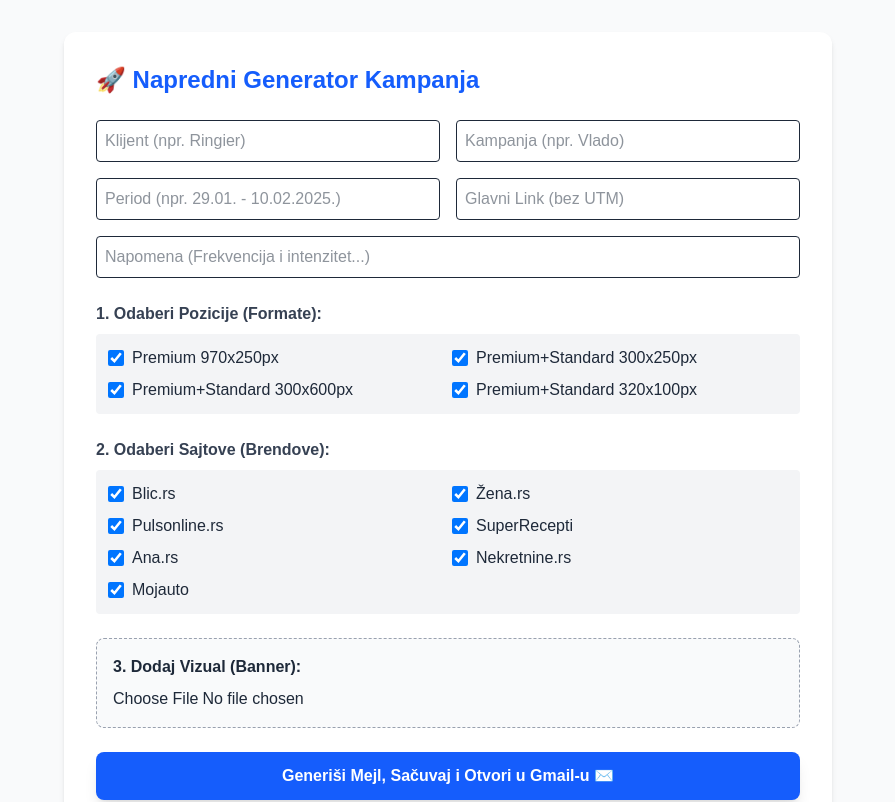
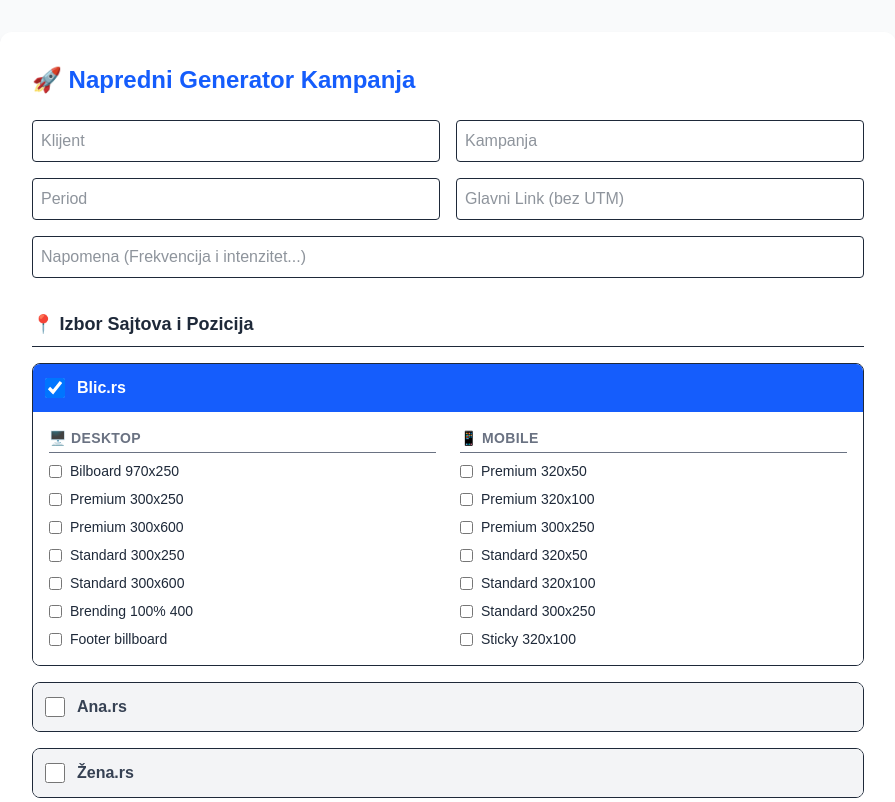
Before and after one commit to Developeralko/generator-kampanja, a Next.js app: page / in a window 1280 px wide. Shown: the top 802 px of the page, without its empty margins (192-1087 px from the left). Built offline with nearby package versions, Linux system fonts and the light colour scheme; no server answers; the database is empty.

Commit message:
Dodata hijerarhija sajtova i spajanje premium i standard

```diff
--- a/src/app/page.tsx
+++ b/src/app/page.tsx
@@ -9,104 +9,192 @@
 export default function Home() {
   const [podaci, setPodaci] = useState({ klijent: '', kampanja: '', period: '', napomena: '', link: '' });
 
-  // Pozicije / Formati sa mogućnošću štikliranja
-  const [formati, setFormati] = useState([
-    { ime: 'Premium 970x250px', izabran: true },
-    { ime: 'Premium+Standard 300x250px', izabran: true },
-    { ime: 'Premium+Standard 300x600px', izabran: true },
-    { ime: 'Premium+Standard 320x100px', izabran: true }
-  ]);
-
-  // Sajtovi / Brendovi sa mogućnošću štikliranja
+  // Nova, napredna struktura sajtova sa odvojenim Desktop i Mobile banerima
   const [sajtovi, setSajtovi] = useState([
-    { ime: 'Blic.rs', utm: '', izabran: true },
-    { ime: 'Žena.rs', utm: 'zena.rs', izabran: true },
-    { ime: 'Pulsonline.rs', utm: 'pulsonline.rs', izabran: true },
-    { ime: 'SuperRecepti', utm: 'superrecepti', izabran: true },
-    { ime: 'Ana.rs', utm: 'ana.rs', izabran: true },
-    { ime: 'Nekretnine.rs', utm: 'nekretnine.rs', izabran: true },
-    { ime: 'Mojauto', utm: 'mojauto', izabran: true }
+    {
+      ime: 'Blic.rs', utm: '', izabran: true,
+      desktop: [
+        { ime: 'Bilboard 970x250', izabran: false }, { ime: 'Premium 300x250', izabran: false },
+        { ime: 'Premium 300x600', izabran: false }, { ime: 'Standard 300x250', izabran: false },
+        { ime: 'Standard 300x600', izabran: false }, { ime: 'Brending 100% 400', izabran: false },
+        { ime: 'Footer billboard', izabran: false }
+      ],
+      mobile: [
+        { ime: 'Premium 320x50', izabran: false }, { ime: 'Premium 320x100', izabran: false },
+        { ime: 'Premium 300x250', izabran: false }, { ime: 'Standard 320x50', izabran: false },
+        { ime: 'Standard 320x100', izabran: false }, { ime: 'Standard 300x250', izabran: false },
+        { ime: 'Sticky 320x100', izabran: false }
+      ]
+    },
+    {
+      ime: 'Ana.rs', utm: 'ana.rs', izabran: false,
+      desktop: [
+        { ime: 'Billboard 970x250', izabran: false }, { ime: 'Premium 300x600', izabran: false },
+        { ime: 'Premium InFeed 580x280, 790x200', izabran: false }, { ime: 'Standard 300x600', izabran: false },
+        { ime: 'Standard InFeed 580x280, 790x200', izabran: false }, { ime: 'Branding 470x1080', izabran: false },
+        { ime: 'Footer Billboard 750x200', izabran: false }, { ime: 'Preroll video', izabran: false }
+      ],
+      mobile: [
+        { ime: 'Billboard 320x100', izabran: false }, { ime: 'Premium 320x100', izabran: false },
+        { ime: 'Premium 300x250', izabran: false }, { ime: 'Standard 320x100', izabran: false },
+        { ime: 'Standard 300x250', izabran: false }, { ime: 'Sticky 320x100', izabran: false }
+      ]
+    },
+    {
+      ime: 'Žena.rs', utm: 'zena.rs', izabran: false,
+      desktop: [
+        { ime: 'Premium 970x250', izabran: false }, { ime: 'Standard 300x250', izabran: false },
+        { ime: 'Standard 300x600', izabran: false }, { ime: 'Premium 300x250', izabran: false },
+        { ime: 'Premium 300x600', izabran: false }
+      ],
+      mobile: [
+        { ime: 'Premium 320x50', izabran: false }, { ime: 'Premium 320x100', izabran: false },
+        { ime: 'Premium 300x250', izabran: false }, { ime: 'Standard 320x50', izabran: false },
+        { ime: 'Standard 320x100', izabran: false }, { ime: 'P2 300x250', izabran: false },
+        { ime: 'Sticky 320x100', izabran: false }
+      ]
+    },
+    {
+      ime: 'Pulsonline.rs', utm: 'pulsonline.rs', izabran: false,
+      desktop: [
+        { ime: 'Billboard 970x250', izabran: false }, { ime: 'P1 300x250/336x280', izabran: false },
+        { ime: 'P2 300x250/336x280', izabran: false }, { ime: 'P3 300x250/336x280', izabran: false },
+        { ime: 'Footer Billboard 750x200', izabran: false }
+      ],
+      mobile: [
+        { ime: 'Billboard 320x100', izabran: false }, { ime: 'P1 300x250', izabran: false },
+        { ime: 'P2 300x250', izabran: false }, { ime: 'P3 300x250', izabran: false },
+        { ime: 'Sticky 320x100', izabran: false }
+      ]
+    },
+    {
+      ime: 'SuperRecepti', utm: 'superrecepti', izabran: false,
+      desktop: [
+        { ime: 'Premium 970x250', izabran: false }, { ime: 'Premium 300x250', izabran: false },
+        { ime: 'Premium 300x600', izabran: false }, { ime: 'Standard 300x250', izabran: false },
+        { ime: 'Standard 300x600', izabran: false }
+      ],
+      mobile: [
+        { ime: 'Premium 320x100', izabran: false }, { ime: 'Standard 300x250', izabran: false },
+        { ime: 'Premium 300x250', izabran: false }, { ime: 'Standard 320x100', izabran: false }
+      ]
+    },
+    {
+      ime: 'Nekretnine.rs', utm: 'nekretnine.rs', izabran: false,
+      desktop: [{ ime: 'Premium 970x250', izabran: false }, { ime: 'Premium 300x250', izabran: false }, { ime: 'Standard 300x250', izabran: false }],
+      mobile: [{ ime: 'Premium 320x100', izabran: false }, { ime: 'Standard 300x250', izabran: false }]
+    },
+    {
+      ime: 'Mojauto', utm: 'mojauto', izabran: false,
+      desktop: [{ ime: 'Premium 970x250', izabran: false }, { ime: 'Premium 300x250', izabran: false }, { ime: 'Standard 300x250', izabran: false }],
+      mobile: [{ ime: 'Premium 320x100', izabran: false }, { ime: 'Standard 300x250', izabran: false }]
+    }
   ]);
 
   const [gotovMejl, setGotovMejl] = useState('');
   const [slikaUrl, setSlikaUrl] = useState('');
   const [istorija, setIstorija] = useState<any[]>([]);
 
-  // Učitavanje starih kampanja pri pokretanju sajta
-  useEffect(() => {
-    ucitajIstoriju();
-    // Pokretanje čišćenja starih slika na Supabase-u pri svakom otvaranju alata
-    supabase.rpc('obrisi_stare_slike').then(() => console.log("Očišćene slike starije od 3 dana."));
-  }, []);
+  useEffect(() => { ucitajIstoriju(); }, []);
 
   const ucitajIstoriju = async () => {
-    const { data, error } = await supabase
-      .from('kampanje')
-      .select('*')
-      .order('created_at', { ascending: false });
+    const { data } = await supabase.from('kampanje').select('*').order('created_at', { ascending: false });
     if (data) setIstorija(data);
   };
 
   const handleChange = (e: any) => setPodaci({ ...podaci, [e.target.name]: e.target.value });
 
-  const handleFormatChange = (index: number) => {
-    const novi = [...formati];
+  const handleSajtToggle = (index: number) => {
+    const novi = [...sajtovi];
     novi[index].izabran = !novi[index].izabran;
-    setFormati(novi);
+    setSajtovi(novi);
   };
 
-  const handleSajtChange = (index: number) => {
+  const handleBannerToggle = (sajtIndex: number, platforma: 'desktop' | 'mobile', bannerIndex: number) => {
     const novi = [...sajtovi];
-    novi[index].izabran = !novi[index].izabran;
+    novi[sajtIndex][platforma][bannerIndex].izabran = !novi[sajtIndex][platforma][bannerIndex].izabran;
     setSajtovi(novi);
   };
 
   const handleUpload = async (e: any) => {
     const file = e.target.files[0];
     if (!file) return;
-
     const fileName = `${Date.now()}-${file.name}`;
-    // Upload u bucket 'kreative'
-    const { data, error } = await supabase.storage.from('kreative').upload(fileName, file);
-
-    if (error) {
-      alert("Greška pri uploadu: " + error.message);
-    } else {
+    const { error } = await supabase.storage.from('kreative').upload(fileName, file);
+    if (error) alert("Greška pri uploadu: " + error.message);
+    else {
       const publicUrl = supabase.storage.from('kreative').getPublicUrl(fileName).data.publicUrl;
       setSlikaUrl(publicUrl);
-      alert("Vizual uspešno sačuvan u bazu podataka!");
+      alert("Vizual je uspešno sačuvan!");
     }
+  };
+
+  // Pametna logika za spajanje "Premium" i "Standard" banera
+  const spojiBanere = (baneri: any[]) => {
+    let premiums: string[] = [];
+    let standards: string[] = [];
+    let ostali: string[] = [];
+
+    // Razdvajanje
+    baneri.forEach(b => {
+      let ime = b.ime.trim().replace(/px/g, ''); // cistimo px
+      if (ime.startsWith('Premium ')) premiums.push(ime.replace('Premium ', ''));
+      else if (ime.startsWith('Standard ')) standards.push(ime.replace('Standard ', ''));
+      else ostali.push(ime);
+    });
+
+    let kombinovano: string[] = [];
+    let preostaliPremiums: string[] = [];
+
+    // Spajanje
+    premiums.forEach(p => {
+      if (standards.includes(p)) {
+        kombinovano.push(`Premium + Standard ${p}`);
+        standards = standards.filter(s => s !== p); // Brisanje iskoriscenog standarda
+      } else {
+        preostaliPremiums.push(`Premium ${p}`);
+      }
+    });
+
+    let preostaliStandards = standards.map(s => `Standard ${s}`);
+
+    return [...kombinovano, ...preostaliPremiums, ...preostaliStandards, ...ostali].join('\n');
   };
 
   const generisiISacuvaj = async () => {
     let osnovniLink = podaci.link.trim();
     if(osnovniLink.includes('?')) osnovniLink = osnovniLink.split('?')[0];
 
-    // Uzimamo samo ŠTIKLIRANE formate
-    let aktivniFormati = formati.filter(f => f.izabran).map(f => f.ime).join('\n');
     let sajtoviText = '';
 
-    // Prolazimo samo kroz ŠTIKLIRANE sajtove
     sajtovi.filter(s => s.izabran).forEach(s => {
+      let deskIzabrani = s.desktop.filter(b => b.izabran);
+      let mobIzabrani = s.mobile.filter(b => b.izabran);
+
+      if (deskIzabrani.length === 0 && mobIzabrani.length === 0) return; // Preskoci ako nema banera
+
       let finalLink = osnovniLink;
       if(s.utm !== "") finalLink = `${osnovniLink}?utm_source=${s.utm}&utm_medium=referral&utm_campaign=${podaci.kampanja}`;
-      sajtoviText += `\n${s.ime}:\ndesktop+mobile plus app - ROS\n${aktivniFormati}\nLink: ${finalLink}\n`;
+
+      let sajtDeo = `\n${s.ime}:`;
+      if (deskIzabrani.length > 0) sajtDeo += `\nDesktop:\n${spojiBanere(deskIzabrani)}`;
+      if (mobIzabrani.length > 0) sajtDeo += `\nMobile:\n${spojiBanere(mobIzabrani)}`;
+      sajtDeo += `\nLink: ${finalLink}\n`;
+
+      sajtoviText += sajtDeo;
     });
 
     let mejl = `Drage kolege,\n\nInfo za postavku kampanje je ispod:\n\nKlijent: ${podaci.klijent}\nKampanja: ${podaci.kampanja}\nPeriod: ${podaci.period}\n\n${podaci.napomena}\n${sajtoviText}`;
-
     if (slikaUrl) mejl += `\nLink ka vizualu: ${slikaUrl}`;
 
     setGotovMejl(mejl);
 
-    // Upis u Supabase
     await supabase.from('kampanje').insert([
       { klijent: podaci.klijent, kampanja: podaci.kampanja, period: podaci.period, generisani_mejl: mejl }
     ]);
 
-    ucitajIstoriju(); // Osveži listu na dnu
+    ucitajIstoriju();
 
-    // AUTOMATSKO OTVARANJE GMAIL DRAFTA
     const naslovMejla = encodeURIComponent(`Postavka kampanje: ${podaci.klijent} - ${podaci.kampanja}`);
     const tekstMejla = encodeURIComponent(mejl);
     window.open(`https://mail.google.com/mail/?view=cm&fs=1&su=${naslovMejla}&body=${tekstMejla}`, '_blank');
@@ -114,90 +202,97 @@
 
   return (
     <main className="min-h-screen p-8 bg-gray-50 text-gray-800">
-      <div className="max-w-3xl mx-auto bg-white p-8 rounded-xl shadow-md mb-8">
+      <div className="max-w-4xl mx-auto bg-white p-8 rounded-xl shadow-md mb-8">
         <h1 className="text-2xl font-bold mb-6 text-blue-600">🚀 Napredni Generator Kampanja</h1>
 
-        {/* Unos podataka */}
         <div className="grid grid-cols-2 gap-4 mb-4">
-          <input className="border p-2 rounded w-full" name="klijent" placeholder="Klijent (npr. Ringier)" onChange={handleChange} />
-          <input className="border p-2 rounded w-full" name="kampanja" placeholder="Kampanja (npr. Vlado)" onChange={handleChange} />
-          <input className="border p-2 rounded w-full" name="period" placeholder="Period (npr. 29.01. - 10.02.2025.)" onChange={handleChange} />
+          <input className="border p-2 rounded w-full" name="klijent" placeholder="Klijent" onChange={handleChange} />
+          <input className="border p-2 rounded w-full" name="kampanja" placeholder="Kampanja" onChange={handleChange} />
+          <input className="border p-2 rounded w-full" name="period" placeholder="Period" onChange={handleChange} />
           <input className="border p-2 rounded w-full" name="link" placeholder="Glavni Link (bez UTM)" onChange={handleChange} />
         </div>
-        <input className="border p-2 rounded w-full mb-6" name="napomena" placeholder="Napomena (Frekvencija i intenzitet...)" onChange={handleChange} />
+        <input className="border p-2 rounded w-full mb-8" name="napomena" placeholder="Napomena (Frekvencija i intenzitet...)" onChange={handleChange} />
 
-        {/* Štikliranje Pozicija / Formata */}
-        <div className="mb-6">
-          <p className="font-bold mb-2 text-gray-700">1. Odaberi Pozicije (Formate):</p>
-          <div className="grid grid-cols-2 gap-2 bg-gray-100 p-3 rounded">
-            {formati.map((f, i) => (
-              <label key={i} className="flex items-center space-x-2 cursor-pointer">
-                <input type="checkbox" checked={f.izabran} onChange={() => handleFormatChange(i)} className="rounded text-blue-600 h-4 w-4" />
-                <span>{f.ime}</span>
+        <h2 className="font-bold text-lg mb-4 text-gray-800 border-b pb-2">📍 Izbor Sajtova i Pozicija</h2>
+
+        {/* Generisanje lista sajtova i banera */}
+        <div className="space-y-4 mb-8">
+          {sajtovi.map((sajt, sIndex) => (
+            <div key={sIndex} className="border rounded-lg overflow-hidden">
+              {/* Zaglavlje sajta (Check/Uncheck) */}
+              <div className={`p-3 font-bold flex items-center space-x-3 cursor-pointer ${sajt.izabran ? 'bg-blue-600 text-white' : 'bg-gray-100 text-gray-700 hover:bg-gray-200'}`} onClick={() => handleSajtToggle(sIndex)}>
+                <input type="checkbox" checked={sajt.izabran} readOnly className="w-5 h-5 cursor-pointer" />
+                <span>{sajt.ime}</span>
+              </div>
+
+              {/* Telo sa banerima (Prikazuje se samo ako je sajt štikliran) */}
+              {sajt.izabran && (
+                <div className="p-4 grid grid-cols-2 gap-6 bg-white">
+                  {/* Desktop kolona */}
+                  <div>
+                    <h3 className="font-bold text-sm text-gray-500 mb-2 uppercase tracking-wide border-b pb-1">🖥️ Desktop</h3>
+                    <div className="space-y-2">
+                      {sajt.desktop.map((baner, bIndex) => (
+                        <label key={bIndex} className="flex items-center space-x-2 cursor-pointer text-sm">
+                          <input type="checkbox" checked={baner.izabran} onChange={() => handleBannerToggle(sIndex, 'desktop', bIndex)} className="rounded text-blue-600" />
+                          <span>{baner.ime}</span>
                         </label>
                       ))}
                     </div>
                   </div>
 
-        {/* Štikliranje Sajtova / Brendova */}
-        <div className="mb-6">
-          <p className="font-bold mb-2 text-gray-700">2. Odaberi Sajtove (Brendove):</p>
-          <div className="grid grid-cols-2 gap-2 bg-gray-100 p-3 rounded">
-            {sajtovi.map((s, i) => (
-              <label key={i} className="flex items-center space-x-2 cursor-pointer">
-                <input type="checkbox" checked={s.izabran} onChange={() => handleSajtChange(i)} className="rounded text-blue-600 h-4 w-4" />
-                <span>{s.ime}</span>
+                  {/* Mobile kolona */}
+                  <div>
+                    <h3 className="font-bold text-sm text-gray-500 mb-2 uppercase tracking-wide border-b pb-1">📱 Mobile</h3>
+                    <div className="space-y-2">
+                      {sajt.mobile.map((baner, bIndex) => (
+                        <label key={bIndex} className="flex items-center space-x-2 cursor-pointer text-sm">
+                          <input type="checkbox" checked={baner.izabran} onChange={() => handleBannerToggle(sIndex, 'mobile', bIndex)} className="rounded text-green-600" />
+                          <span>{baner.ime}</span>
                         </label>
                       ))}
                     </div>
                   </div>
-
-        {/* Upload vizuala */}
-        <div className="mb-6 p-4 border border-dashed border-gray-400 rounded-lg bg-gray-50">
-          <p className="font-bold mb-2">3. Dodaj Vizual (Banner):</p>
-          <input type="file" onChange={handleUpload} className="w-full" />
-          {slikaUrl && <p className="text-xs text-green-600 mt-2">Slika je spremna i biće obrisana za 3 dana.</p>}
+                </div>
+              )}
+            </div>
+          ))}
         </div>
 
-        {/* Dugme akcije */}
+        <div className="mb-6 p-4 border border-dashed border-gray-400 rounded-lg bg-gray-50">
+          <p className="font-bold mb-2">Dodaj Vizual (Banner):</p>
+          <input type="file" onChange={handleUpload} className="w-full" />
+        </div>
+
         <button onClick={generisiISacuvaj} className="w-full bg-blue-600 text-white font-bold py-3 rounded-lg hover:bg-blue-700 transition shadow-lg">
           Generiši Mejl, Sačuvaj i Otvori u Gmail-u ✉️
         </button>
 
-        {/* Prikaz teksta na ekranu */}
         {gotovMejl && (
           <div className="mt-8">
             <h2 className="font-bold mb-2">Pregled teksta kampanje:</h2>
-            <textarea readOnly className="w-full h-80 p-4 border rounded bg-gray-100 text-sm font-mono" value={gotovMejl} />
+            <textarea readOnly className="w-full h-96 p-4 border rounded bg-gray-100 text-sm font-mono" value={gotovMejl} />
           </div>
         )}
       </div>
 
-      {/* ISTORIJA KAMPANJA NA DNU */}
-      <div className="max-w-3xl mx-auto bg-white p-8 rounded-xl shadow-md">
+      <div className="max-w-4xl mx-auto bg-white p-8 rounded-xl shadow-md">
         <h2 className="text-xl font-bold mb-4 text-gray-700">🕒 Istorija Prethodnih Kampanja</h2>
         <div className="space-y-4">
-          {istorija.length === 0 ? (
-            <p className="text-gray-400 italic">Nema sačuvanih kampanja u bazi podataka.</p>
-          ) : (
-            istorija.map((k, i) => (
+          {istorija.map((k, i) => (
             <div key={i} className="border-b pb-4 flex justify-between items-center bg-gray-50 p-3 rounded">
               <div>
                 <p className="font-bold text-blue-600">{k.klijent} - {k.kampanja}</p>
                 <p className="text-xs text-gray-500">Period: {k.period} | Kreirano: {new Date(k.created_at).toLocaleDateString('sr-RS')}</p>
               </div>
               <button
-                  onClick={() => {
-                    navigator.clipboard.writeText(k.generisani_mejl);
-                    alert("Tekst kampanje je kopiran u vaš clipboard!");
-                  }}
+                onClick={() => { navigator.clipboard.writeText(k.generisani_mejl); alert("Kopirano!"); }}
                 className="bg-gray-200 text-gray-700 px-3 py-1 rounded text-xs font-bold hover:bg-gray-300 transition"
               >
-                  📋 Kopiraj Tekst
+                📋 Kopiraj
               </button>
             </div>
-            ))
-          )}
+          ))}
         </div>
       </div>
     </main>
```
Lines whose indentation alone changed are shown as unchanged.
